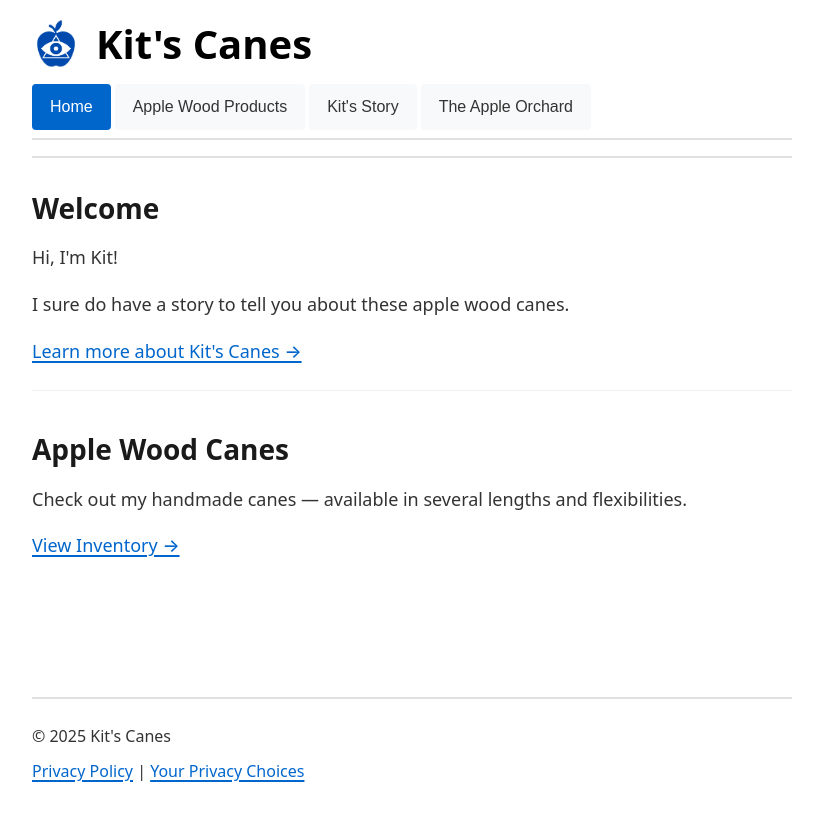
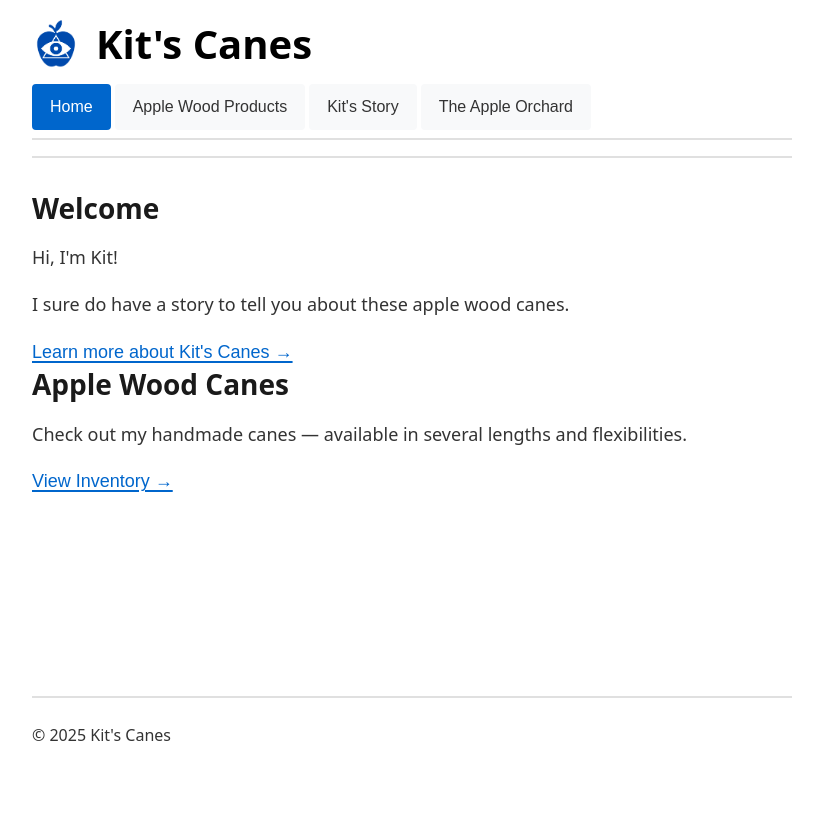
Before and after one commit to ianbuchanan42/kits-canes, a React (Vite) app: page / in a window 1280 px wide. Shown: the top 820 px of the page, without its empty margins (228-1051 px from the left). Built offline with nearby package versions, Linux system fonts and the light colour scheme.

Commit message:
feat: add button to home, remove policies

```diff
--- a/src/App.css
+++ b/src/App.css
@@ -280,3 +280,32 @@ footer a {
     font-size: 1rem;
   }
 }
+
+/* Link-style buttons for internal navigation */
+.link-button {
+  background: none;
+  border: none;
+  color: #0066cc;
+  text-decoration: underline;
+  text-decoration-thickness: 2px;
+  text-underline-offset: 3px;
+  font-weight: 500;
+  font-size: inherit;
+  cursor: pointer;
+  padding: 0;
+  transition: color 0.2s ease;
+}
+
+.link-button:hover {
+  color: #004499;
+  text-decoration-thickness: 3px;
+}
+
+.link-button:focus {
+  color: #004499;
+  background-color: #f0f8ff;
+  padding: 2px 4px;
+  border-radius: 3px;
+  outline: 3px solid #0066cc;
+  outline-offset: 2px;
+}
--- a/src/App.tsx
+++ b/src/App.tsx
@@ -98,8 +98,12 @@ function App() {
                         I sure do have a story to tell you about these apple
                         wood canes.
                       </p>
-                      <a href='#story'>Learn more about Kit's Canes →</a>
-                    </section>
+                      <button
+                        onClick={() => setActiveTab('story')}
+                        className='link-button'
+                      >
+                        Learn more about Kit's Canes →
+                      </button>
 
                       <section>
                         <h2>Apple Wood Canes</h2>
@@ -107,7 +111,13 @@ function App() {
                           Check out my handmade canes — available in several
                           lengths and flexibilities.
                         </p>
-                      <a href='#products'>View Inventory →</a>
+                        <button
+                          onClick={() => setActiveTab('products')}
+                          className='link-button'
+                        >
+                          View Inventory →
+                        </button>
+                      </section>
                     </section>
                   </section>
                 )}
@@ -269,10 +279,6 @@ function App() {
 
       <footer>
         <p>© 2025 Kit's Canes</p>
-        <p>
-          <a href='/privacy'>Privacy Policy</a> |{' '}
-          <a href='/privacy-choices'>Your Privacy Choices</a>
-        </p>
       </footer>
     </div>
   );
```
Lines whose indentation alone changed are shown as unchanged.
